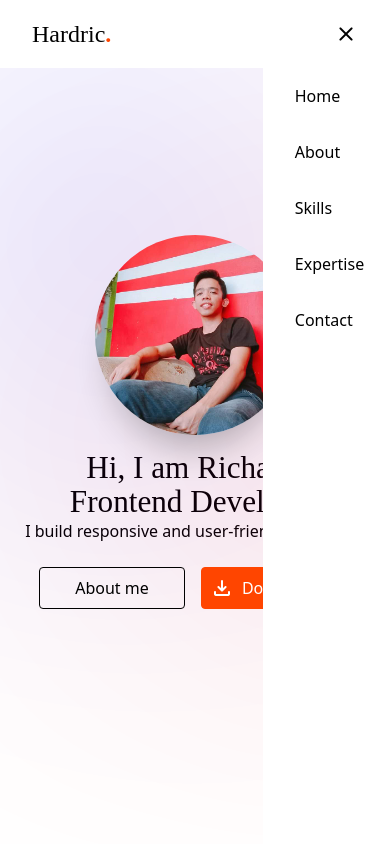
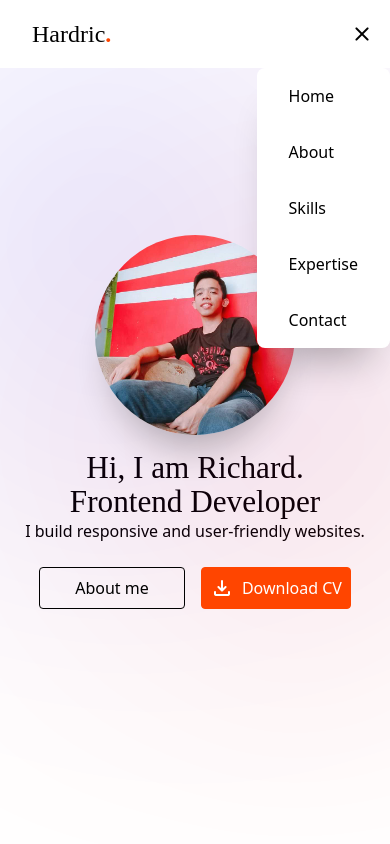
Before and after one commit to awayanrichardjr/hardric-portfolio-react-project, a React (Vite) app: page / in a window 390 px wide. Both pictures are taken after a click on the item "menu". Shown: the top 844 px of the page. Built offline with nearby package versions, Linux system fonts and the light colour scheme; a web font is replaced by a local one.

Commit message:
modify navigation

```diff
--- a/src/about/App.css
+++ b/src/about/App.css
@@ -5,7 +5,7 @@
   justify-content: center;
   min-height: 100vh;
   padding: 1rem;
-  padding-top: 86px;
+  padding-top: 68px;
   place-content: center;
   gap: 1rem;
 }
--- a/src/expertise/App.css
+++ b/src/expertise/App.css
@@ -36,17 +36,11 @@
 .expertise :where(.container) > .offer > div {
 }
 .expertise :where(.container) > .offer > div > h4 {
-  color: grey;
 }
-.expertise :where(.container) > .offer:hover > div > h4 {
-  color: unset;
+
+.expertise :where(.container) > .offer > div > p {
 }
-.expertise :where(.container) > .offer > div > p {
-  color: grey;
-}
-.expertise :where(.container) > .offer:hover > div > p {
-  color: unset;
-}
+
 .expertise :where(.container) > .offer > a {
   width: fit-content;
   padding: 8px;
--- a/src/navigation/App.css
+++ b/src/navigation/App.css
@@ -1,85 +1,90 @@
+/*  */
 .navigation {
   display: flex;
   justify-content: space-between;
   align-items: center;
+  background-color: var(--nav-bg);
 
   position: fixed;
   top: 0;
-  left: 0;
+  width: 100%;
   z-index: 1000;
-
-  width: 100%;
-  background-color: var(--nav-bg);
 }
 
+/*  */
 .navigation :where(.logo) {
-  display: flex;
-  align-items: center;
-  justify-content: center;
 }
 .navigation :where(.logo) li {
 }
 .navigation :where(.logo) li > a {
   display: flex;
+  align-items: center;
+  justify-content: start;
   padding: 1rem 2rem;
-  font-size: clamp(1px, 8vw, 1.5rem);
+  font-size: 1.5rem;
 }
 .navigation :where(.logo) li > a > b {
   color: orangered;
 }
+
+/*  */
 .navigation :where(.links) {
   display: flex;
-  align-items: center;
-  justify-content: center;
 }
 .navigation :where(.links) li {
 }
 .navigation :where(.links) li > a {
   display: flex;
+  align-items: center;
+  justify-content: start;
   padding: 1rem;
   border-radius: 8px;
 }
 .navigation :where(.links) li > a:hover {
   background-color: var(--link-bg-hover);
 }
-.navigation :where(.links) li:nth-child(6) > a {
-  margin-right: 1rem;
+.navigation :where(.links) li > a > p {
 }
+
+/*  */
 .navigation :where(.menu-links) {
   display: none;
 }
-.navigation :where(.menu-links) .dropdown {
+.navigation :where(.menu-links) li {
 }
-.navigation :where(.menu-links) .dropdown > span {
+.navigation :where(.menu-links) li > span {
   display: flex;
-  padding: 1rem 2rem;
+  align-items: center;
+  justify-content: start;
+  padding: 1rem;
   cursor: pointer;
   border-radius: 8px;
 }
-.navigation :where(.menu-links) .dropdown > span:hover {
+.navigation :where(.menu-links) li > span:hover {
   background-color: var(--link-bg-hover);
 }
 .navigation :where(.menu-links) .content {
-  display: flex;
-  flex-flow: column nowrap;
-  width: 0;
-
+  display: none;
   position: absolute;
   top: 68px;
   right: 0;
+  background-color: var(--nav-bg);
+  box-shadow: var(--card-shadow);
+  border-radius: 8px;
   z-index: 1000;
-  background-color: var(--nav-bg);
-  height: 100vh;
 }
 .navigation :where(.menu-links) .content > li {
 }
 .navigation :where(.menu-links) .content > li > a {
   display: flex;
+  align-items: center;
+  justify-content: start;
   padding: 1rem 2rem;
-  border-radius: 8px;
 }
-.navigation :where(.menu-links) .content > li:hover > a {
+.navigation :where(.menu-links) .content > li > a:hover {
   background-color: var(--link-bg-hover);
+}
+.navigation :where(.menu-links) .content > li > a > p {
 }
 
 @media screen and (max-width: 768px) {
@@ -87,6 +92,6 @@
     display: none;
   }
   .navigation :where(.menu-links) {
-    display: flex;
+    display: block;
   }
 }
--- a/src/navigation/App.jsx
+++ b/src/navigation/App.jsx
@@ -2,17 +2,15 @@ import "./App.css";
 import "./root.css";
 
 function showContent() {
-  const spanIcon = document.getElementById("span-icon").innerText;
-  const content = document.getElementById("content");
+  const span_value = document.getElementById("span-icon").innerText;
   const span_icon = document.getElementById("span-icon");
-  if (spanIcon === "menu") {
-    content.style.width = "127.24px";
+  const menu_links = document.getElementById("content");
+  if (span_value === "menu") {
     span_icon.innerText = "close";
-    console.log(spanIcon);
+    menu_links.style.display = "block";
   } else {
-    content.style.width = "0";
     span_icon.innerText = "menu";
-    console.log(spanIcon);
+    menu_links.style.display = "none";
   }
 }
 
@@ -29,22 +27,32 @@ function App() {
         </ul>
         <ul className="links">
           <li>
-            <a href="#home">Home</a>
+            <a href="#home">
+              <p id="label">Home</p>
+            </a>
           </li>
           <li>
-            <a href="#about">About</a>
+            <a href="#about">
+              <p id="label">About</p>
+            </a>
           </li>
           <li>
-            <a href="#skills">Skills</a>
+            <a href="#skills">
+              <p id="label">Skills</p>
+            </a>
           </li>
           <li>
-            <a href="#expertise">Expertise</a>
+            <a href="#expertise">
+              <p id="label">Expertise</p>
+            </a>
           </li>
           <li>
-            <a href="#contact">Contact</a>
+            <a href="#contact">
+              <p id="label">Contact</p>
+            </a>
           </li>
         </ul>
-        <ul className="menu-links">
+        <ul className="menu-links" id="menu-links">
           <li className="dropdown" id="dropdown" onClick={showContent}>
             <span className="material-symbols-rounded" id="span-icon">
               menu
@@ -52,19 +60,29 @@ function App() {
           </li>
           <div className="content" id="content">
             <li>
-              <a href="#home">Home</a>
+              <a href="#home">
+                <p id="label">Home</p>
+              </a>
             </li>
             <li>
-              <a href="#about">About</a>
+              <a href="#about">
+                <p id="label">About</p>
+              </a>
             </li>
             <li>
-              <a href="#skills">Skills</a>
+              <a href="#skills">
+                <p id="label">Skills</p>
+              </a>
             </li>
             <li>
-              <a href="#expertise">Expertise</a>
+              <a href="#expertise">
+                <p id="label">Expertise</p>
+              </a>
             </li>
             <li>
-              <a href="#contact">Contact</a>
+              <a href="#contact">
+                <p id="label">Contact</p>
+              </a>
             </li>
           </div>
         </ul>
--- a/src/skills/App.css
+++ b/src/skills/App.css
@@ -21,7 +21,7 @@
 }
 .skills :where(.skills-list) li {
   display: flex;
-  flex-flow: row nowrap;
+  flex-flow: column nowrap;
   align-items: center;
   justify-content: center;
   padding: 1rem;
```
